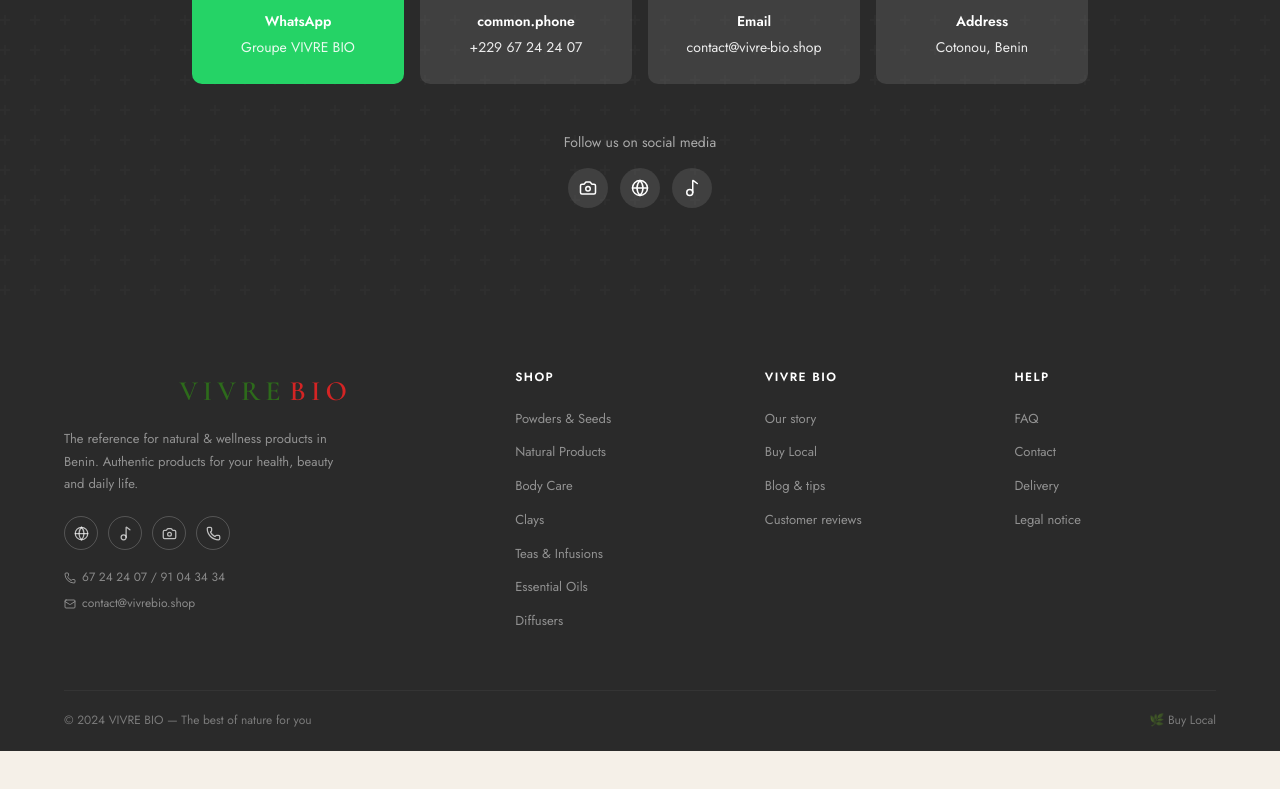
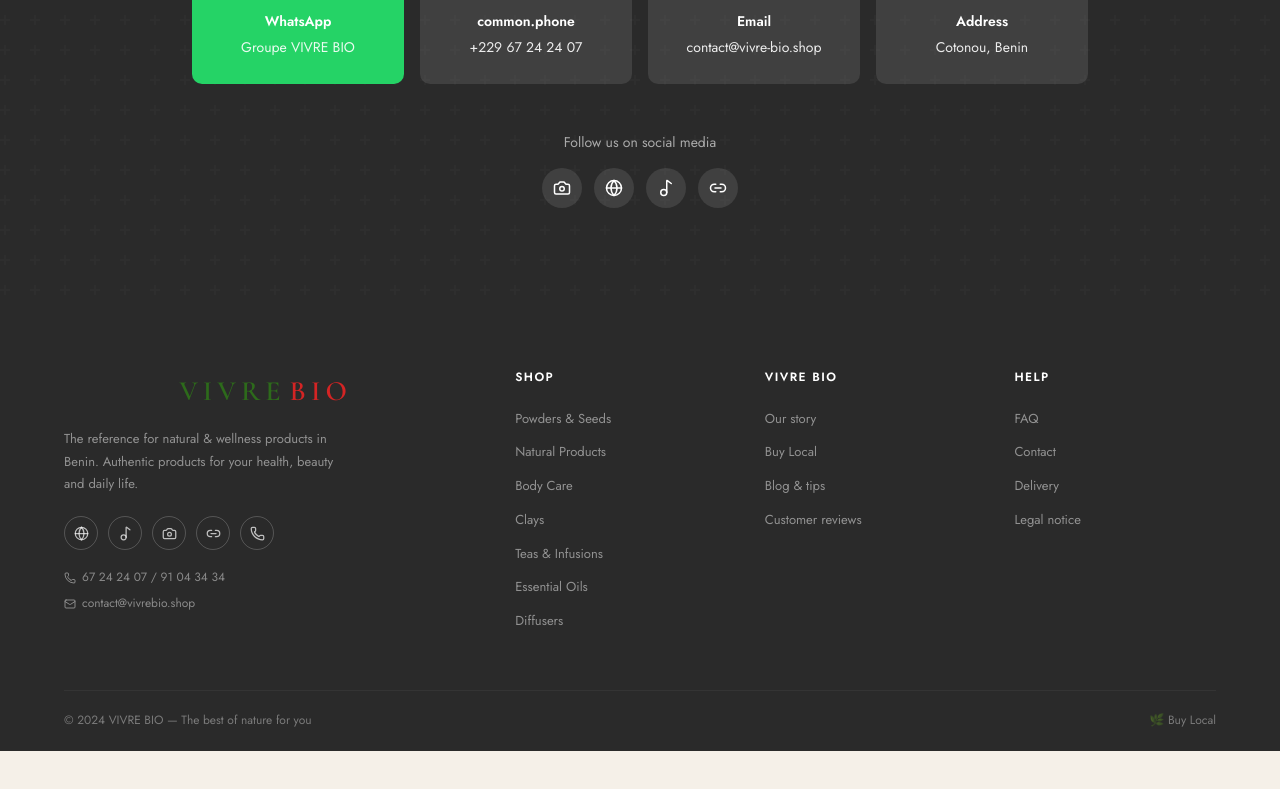
Before and after one commit to NANCY995/vivrebiobyyeyi, a React (Vite) app: page / in a window 1280 px wide. Shown: the part 8556-9345 px from the top of the page. Built offline with nearby package versions, Linux system fonts and the light colour scheme.

Commit message:
Update social links - Facebook, Instagram, Pinterest

```diff
--- a/src/components/Footer.tsx
+++ b/src/components/Footer.tsx
@@ -1,5 +1,5 @@
 import { Link } from 'react-router-dom';
-import { Phone, Mail, Globe, Camera, Music2 } from 'lucide-react';
+import { Phone, Mail, Globe, Camera, Music2, Link2 } from 'lucide-react';
 import { useTranslation } from 'react-i18next';
 
 export default function Footer() {
@@ -40,14 +40,17 @@
             </div>
             <p>{t('footer.description')}</p>
             <div className="social-row">
-              <a href="https://www.instagram.com/vivrebio" target="_blank" rel="noopener noreferrer" className="social-btn" aria-label="Instagram">
+              <a href="https://www.instagram.com/yeyibionature" target="_blank" rel="noopener noreferrer" className="social-btn" aria-label="Instagram">
                 <Globe size={15} />
               </a>
               <a href="https://www.tiktok.com/@vivrebioshop_bj" target="_blank" rel="noopener noreferrer" className="social-btn" aria-label="TikTok">
                 <Music2 size={15} />
               </a>
-              <a href="https://www.facebook.com/vivrebio" target="_blank" rel="noopener noreferrer" className="social-btn" aria-label="Facebook">
+              <a href="https://www.facebook.com/pagevivrebio" target="_blank" rel="noopener noreferrer" className="social-btn" aria-label="Facebook">
                 <Camera size={15} />
+              </a>
+              <a href="https://fr.pinterest.com/blanchehonvou" target="_blank" rel="noopener noreferrer" className="social-btn" aria-label="Pinterest">
+                <Link2 size={15} />
               </a>
               <a href="https://chat.whatsapp.com/EVACuFtxY1YFzjyXCxp4sy" target="_blank" rel="noopener noreferrer" className="social-btn" aria-label="Groupe WhatsApp">
                 <Phone size={15} />
--- a/src/components/ModernContactCTA.tsx
+++ b/src/components/ModernContactCTA.tsx
@@ -1,4 +1,4 @@
-import { Phone, Mail, MapPin, Globe, Camera, Music2 } from 'lucide-react';
+import { Phone, Mail, MapPin, Globe, Camera, Music2, Link2 } from 'lucide-react';
 import { useTranslation } from 'react-i18next';
 
 export default function ModernContactCTA() {
@@ -80,20 +80,20 @@
           <p className="text-white/60 text-sm mb-4">{t('contact.followUs')}</p>
           <div className="flex justify-center gap-3">
             <a
-              href="https://www.facebook.com/vivrebio"
+              href="https://www.facebook.com/pagevivrebio"
               target="_blank"
               rel="noopener noreferrer"
               className="w-10 h-10 rounded-full bg-white/10 hover:bg-[#25D366] flex items-center justify-center text-white transition-all hover:scale-110"
-              title="Facebook @vivrebio"
+              title="Facebook @pagevivrebio"
             >
               <Camera size={18} />
             </a>
             <a
-              href="https://www.instagram.com/vivrebio"
+              href="https://www.instagram.com/yeyibionature"
               target="_blank"
               rel="noopener noreferrer"
               className="w-10 h-10 rounded-full bg-white/10 hover:bg-[#25D366] flex items-center justify-center text-white transition-all hover:scale-110"
-              title="Instagram @vivrebio"
+              title="Instagram @yeyibionature"
             >
               <Globe size={18} />
             </a>
@@ -106,6 +106,15 @@
             >
               <Music2 size={18} />
             </a>
+            <a
+              href="https://fr.pinterest.com/blanchehonvou"
+              target="_blank"
+              rel="noopener noreferrer"
+              className="w-10 h-10 rounded-full bg-white/10 hover:bg-[#25D366] flex items-center justify-center text-white transition-all hover:scale-110"
+              title="Pinterest blanchehonvou"
+            >
+              <Link2 size={18} />
+            </a>
           </div>
         </div>
       </div>
--- a/src/pages/Contact.tsx
+++ b/src/pages/Contact.tsx
@@ -1,5 +1,5 @@
 import { useState } from 'react';
-import { Phone, Mail, MapPin, Globe, Camera, CirclePlay, Music2, Clock } from 'lucide-react';
+import { Phone, Mail, MapPin, Globe, Camera, Music2, Clock, Link2 } from 'lucide-react';
 import { useTranslation } from 'react-i18next';
 import { Helmet } from 'react-helmet-async';
 import { zodResolver } from '@hookform/resolvers/zod';
@@ -190,10 +190,10 @@
             <div className="bg-white dark:bg-gray-800 border border-[#DDD5C5] dark:border-gray-700 rounded-2xl p-6">
               <p className="text-sm font-semibold text-[#2A2A2A] dark:text-gray-100 mb-4 uppercase tracking-wider">{t('contact.followUs')}</p>
               <div className="flex gap-3">
-                <a href="#" className="w-10 h-10 rounded-full border border-[#DDD5C5] dark:border-gray-600 flex items-center justify-center text-[#6B6B6B] dark:text-gray-400 hover:border-[#C4952E] hover:text-[#C4952E] transition-all no-underline" aria-label="Facebook"><Camera size={18} /></a>
-                <a href="#" className="w-10 h-10 rounded-full border border-[#DDD5C5] dark:border-gray-600 flex items-center justify-center text-[#6B6B6B] dark:text-gray-400 hover:border-[#C4952E] hover:text-[#C4952E] transition-all no-underline" aria-label="Instagram"><Globe size={18} /></a>
-                <a href="#" className="w-10 h-10 rounded-full border border-[#DDD5C5] dark:border-gray-600 flex items-center justify-center text-[#6B6B6B] dark:text-gray-400 hover:border-[#C4952E] hover:text-[#C4952E] transition-all no-underline" aria-label="TikTok"><Music2 size={18} /></a>
-                <a href="#" className="w-10 h-10 rounded-full border border-[#DDD5C5] dark:border-gray-600 flex items-center justify-center text-[#6B6B6B] dark:text-gray-400 hover:border-[#C4952E] hover:text-[#C4952E] transition-all no-underline" aria-label="YouTube"><CirclePlay size={18} /></a>
+                <a href="https://www.facebook.com/pagevivrebio" target="_blank" rel="noopener noreferrer" className="w-10 h-10 rounded-full border border-[#DDD5C5] dark:border-gray-600 flex items-center justify-center text-[#6B6B6B] dark:text-gray-400 hover:border-[#C4952E] hover:text-[#C4952E] transition-all no-underline" aria-label="Facebook"><Camera size={18} /></a>
+                <a href="https://www.instagram.com/yeyibionature" target="_blank" rel="noopener noreferrer" className="w-10 h-10 rounded-full border border-[#DDD5C5] dark:border-gray-600 flex items-center justify-center text-[#6B6B6B] dark:text-gray-400 hover:border-[#C4952E] hover:text-[#C4952E] transition-all no-underline" aria-label="Instagram"><Globe size={18} /></a>
+                <a href="https://www.tiktok.com/@vivrebioshop_bj" target="_blank" rel="noopener noreferrer" className="w-10 h-10 rounded-full border border-[#DDD5C5] dark:border-gray-600 flex items-center justify-center text-[#6B6B6B] dark:text-gray-400 hover:border-[#C4952E] hover:text-[#C4952E] transition-all no-underline" aria-label="TikTok"><Music2 size={18} /></a>
+                <a href="https://fr.pinterest.com/blanchehonvou" target="_blank" rel="noopener noreferrer" className="w-10 h-10 rounded-full border border-[#DDD5C5] dark:border-gray-600 flex items-center justify-center text-[#6B6B6B] dark:text-gray-400 hover:border-[#C4952E] hover:text-[#C4952E] transition-all no-underline" aria-label="Pinterest"><Link2 size={18} /></a>
               </div>
             </div>
           </div>
--- a/src/types/lucide.d.ts
+++ b/src/types/lucide.d.ts
@@ -21,8 +21,8 @@
   export const Award: LucideIcon;
   export const Users: LucideIcon;
   export const Camera: LucideIcon;
+  export const Link2: LucideIcon;
   export const CirclePlay: LucideIcon;
-  export const Play: LucideIcon;
   export const Globe: LucideIcon;
   export const MessageCircle: LucideIcon;
   export const Share: LucideIcon;
```
